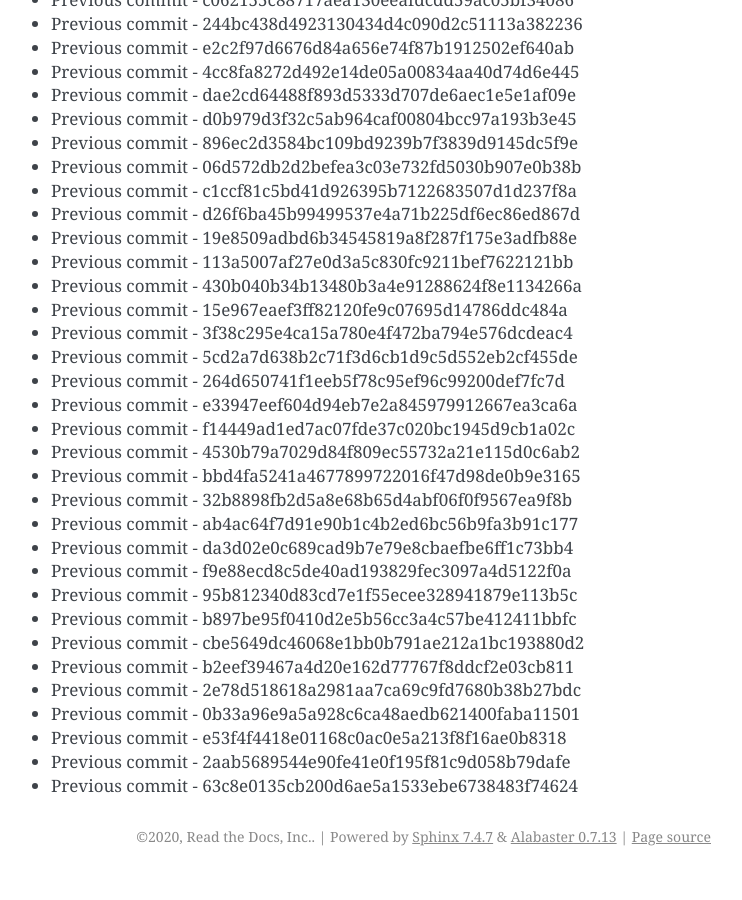
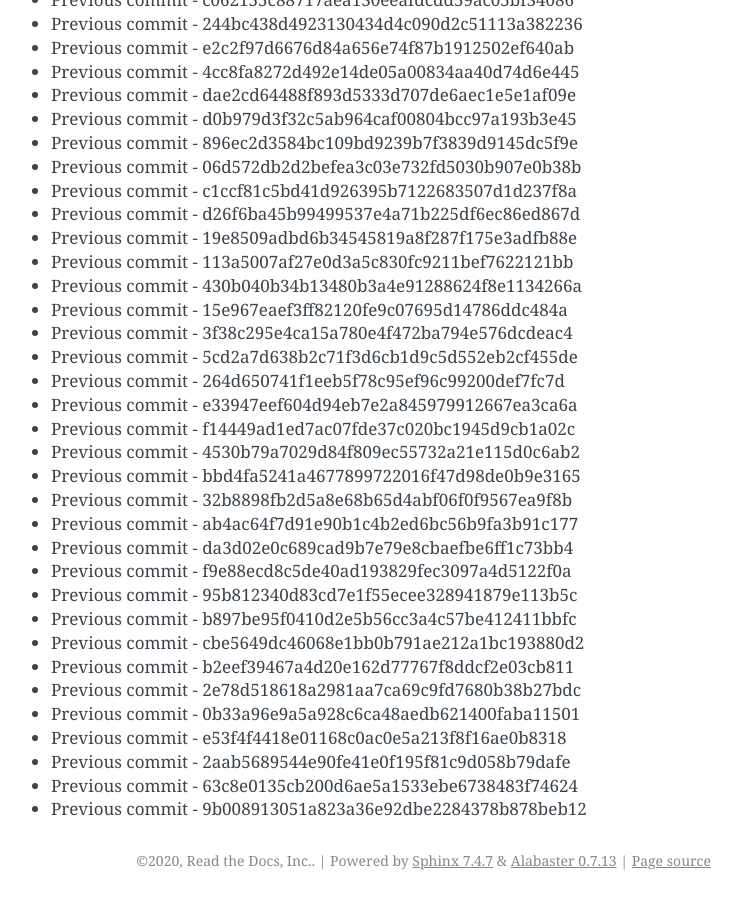
Before and after one commit to readthedocs/rtd-git-stresstest, a Sphinx documentation site: the page built from docs/updates.rst, in a window 1280 px wide and 900 px high, scrolled down 77424 px. Shown: the whole window, without its empty margins (399-1141 px from the left). Built offline with Sphinx 7.4.7, drawn with Linux system fonts in a browser that asks for light colours; before the commit the page ends 78300 px from its top, so only the background shows below that.

Commit message:
Generating commit from previous: 9b008913051a823a36e92dbe2284378b878beb12

```diff
--- a/docs/updates.rst
+++ b/docs/updates.rst
@@ -3285,3 +3285,4 @@ It can be tested for any performance characteristics.
 * Previous commit - e53f4f4418e01168c0ac0e5a213f8f16ae0b8318
 * Previous commit - 2aab5689544e90fe41e0f195f81c9d058b79dafe
 * Previous commit - 63c8e0135cb200d6ae5a1533ebe6738483f74624
+* Previous commit - 9b008913051a823a36e92dbe2284378b878beb12
```
